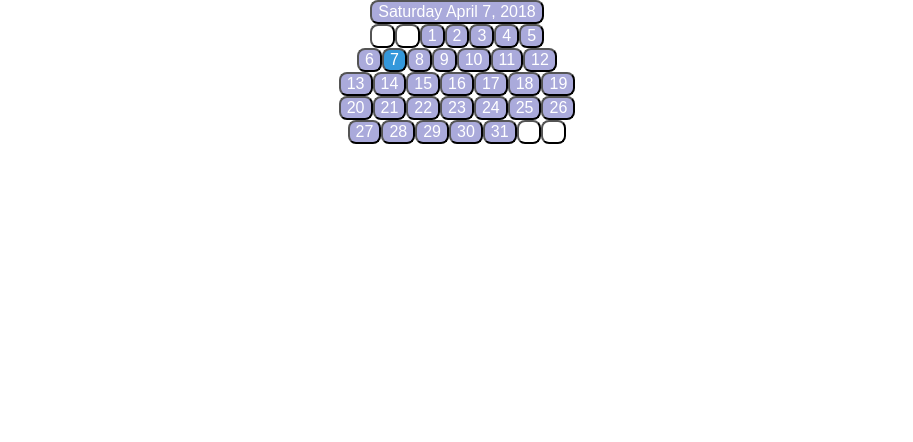
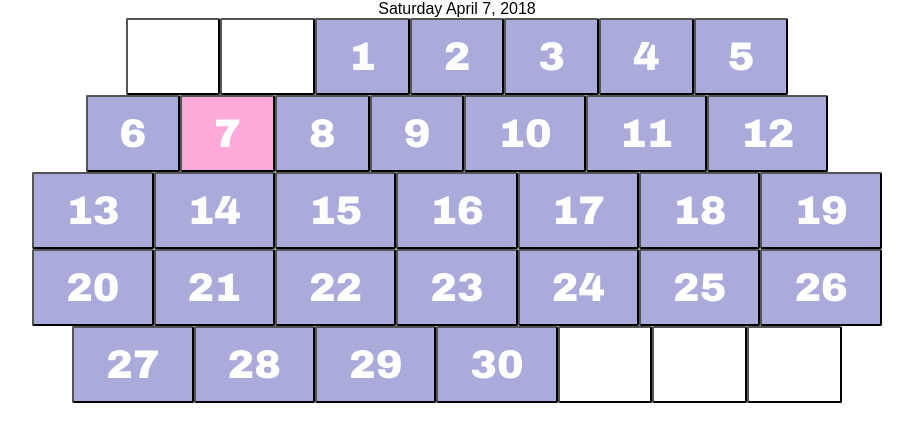
Before and after one commit to ralfpopescu/birdlog, a React (Create React App) app: page / in a window 1280 px wide. Shown: the top 442 px of the page, without its empty margins (183-1096 px from the left). Built offline with nearby package versions, Linux system fonts and the light colour scheme.

Commit message:
animated calender

```diff
--- a/src/components/App.js
+++ b/src/components/App.js
@@ -18,8 +18,8 @@ class App extends Component {
 
     return    (
       <div className="App">
-        <Day day = {dayString}/>
-        <Month dayList = {[1,2,3]} year = {"2"} month = {"3"} today = {day} weekday = {weekday}/>
+        {dayString}
+        <Month today = {day} weekday = {weekday}/>
       </div>
     );
   }
--- a/src/components/Day.js
+++ b/src/components/Day.js
@@ -1,17 +1,38 @@
 import React, { Component } from 'react'
-import styled from 'styled-components'
+import styled, { keyframes } from 'styled-components'
+
+const fadeIn = keyframes`
+  0% {
+    opacity: 0;
+    padding: 30px 64px;
+  }
+  100% {
+    opacity: 1;
+    padding: 15px 32px;
+  }
+`;
+
 
 const Button = styled.button`
-  background: ${(props) => {if (props.today){return '#3498db'}
+  background: ${(props) => {if (props.today){return '#ffaadb'}
                             else if (props.dead){return '#FFFFFF'}
                             else {return '#aaaadb'}}}
-  border-radius: 8px;
+  border-radius: 2px;
   color: white;
-  font-size: 16px;
+  font-size: 40px;
+  padding: 15px 32px;
+  font-family: 'Arial Black';
+  animation: ${(props) => {return (.05 * props.day)}}s ${fadeIn} ease-out;
+
+  &:hover {
+      position: relative;
+      transform: scale(2);
+      transition: 0.3s ease-out;
+    };
 `;
 
 const Day = ({ day, dead, today }) => (
-  <Button dead = {dead} today = {today}>{day}</Button>
+  <Button day = {day} dead = {dead} today = {today}>{day}</Button>
 )
 
 export default Day
--- a/src/components/Month.js
+++ b/src/components/Month.js
@@ -2,7 +2,7 @@ import React, { Component } from 'react'
 import Day from './Day'
 
 function Month(props) {
-  let numberOfDays = new Date(props.year, props.month, 0).getDate();
+  let numberOfDays = 30;
   let firstWeekday = new Date('2018-04-01 00:00').getDay();
   firstWeekday = 2;
 
```
Also changed, not shown: src/components/Text.js (added).
